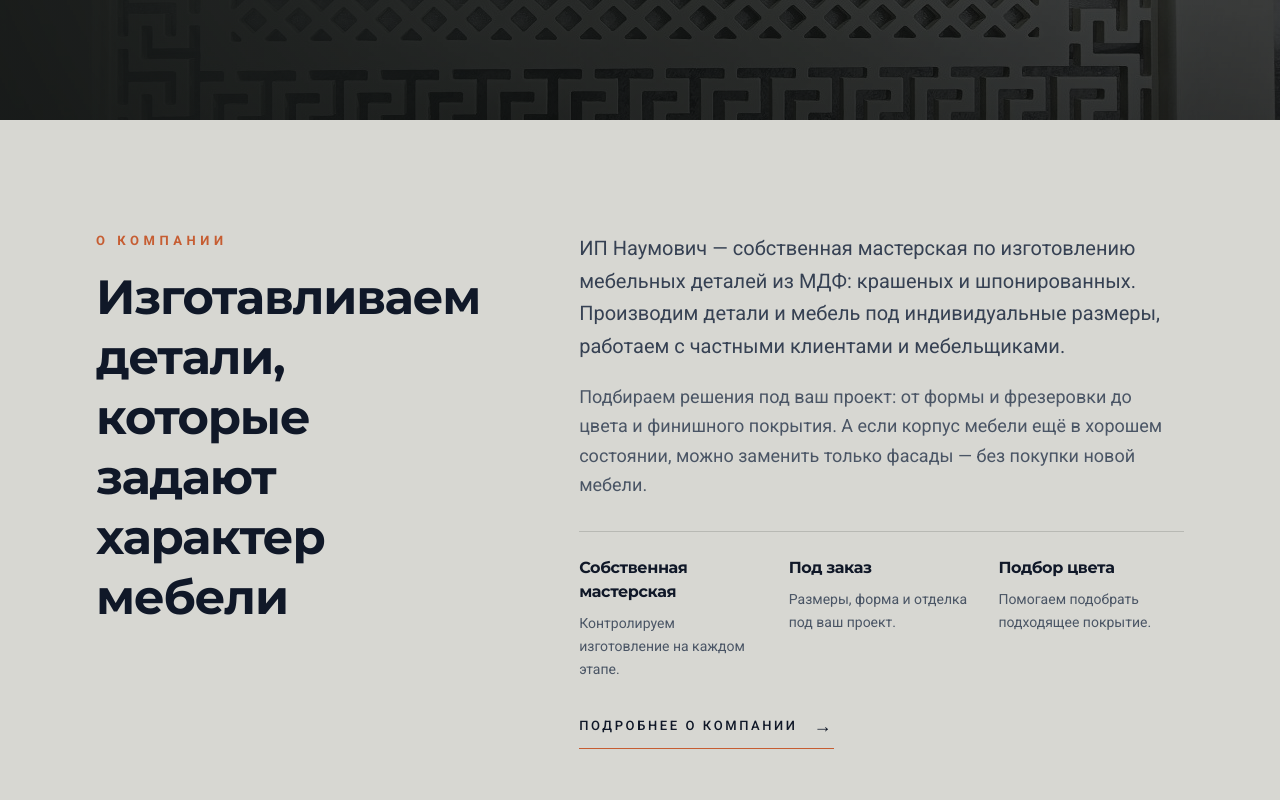
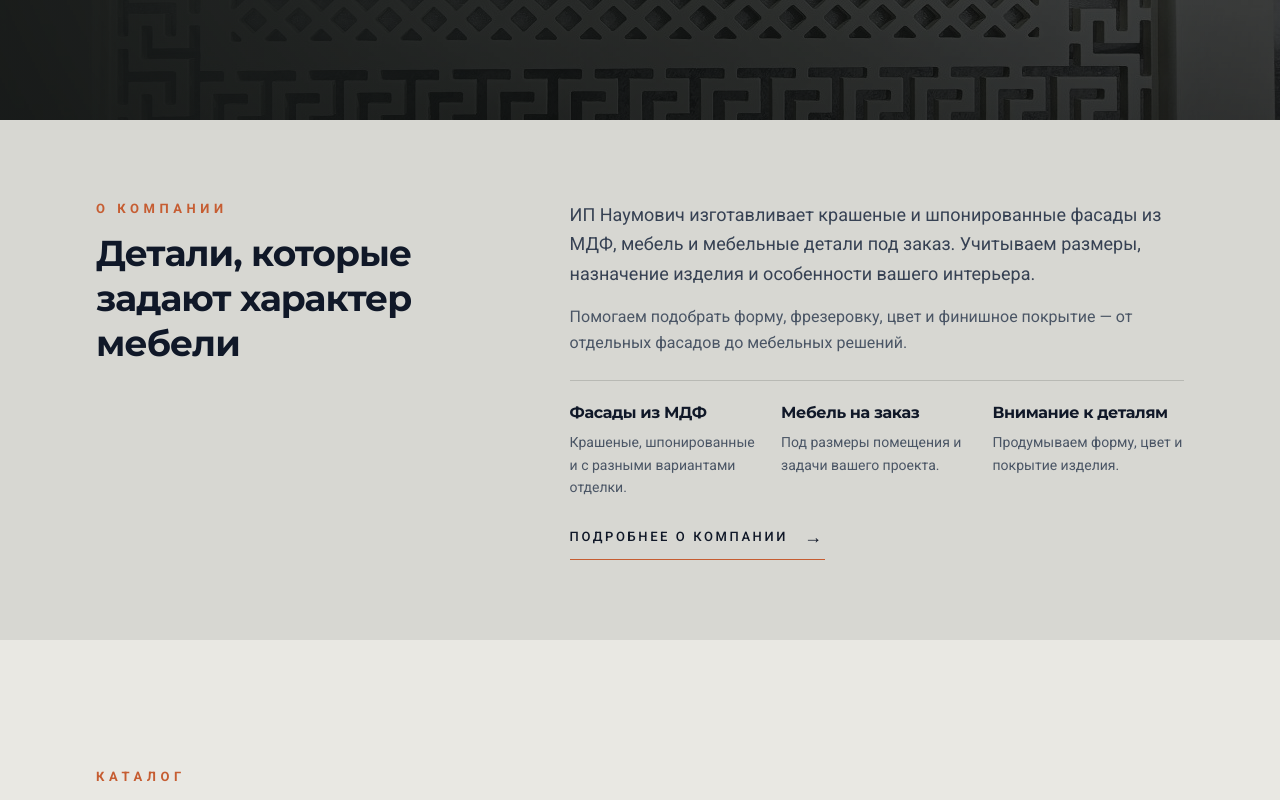
Before and after one commit to IljaBelousow/naumovich-site, a Next.js app: page / in a window 1280 px wide. Shown: the part 680-1480 px from the top of the page. Built offline with nearby package versions, Linux system fonts and the light colour scheme.

Commit message:
Update homepage company block from About page

```diff
--- a/src/app/page.tsx
+++ b/src/app/page.tsx
@@ -39,37 +39,37 @@ export default function Home() {
       {/* === КОНЕЦ ГЛАВНОЙ КАРТИНКИ === */}
 
 
-      {/* === О КОМПАНИИ: первый информационный блок главной === */}
-      <section id="about" className="w-full bg-[#D7D7D2] py-20 sm:py-28">
-        <div className="mx-auto grid w-full max-w-[1600px] gap-12 px-6 sm:px-12 lg:grid-cols-[0.8fr_1.2fr] lg:items-start lg:gap-20 lg:px-20 xl:px-24">
+      {/* === О КОМПАНИИ: краткая версия страницы About === */}
+      <section id="about" className="w-full bg-[#D7D7D2] py-16 sm:py-20">
+        <div className="mx-auto grid w-full max-w-[1600px] gap-8 px-6 sm:px-12 lg:grid-cols-[0.8fr_1.2fr] lg:items-start lg:gap-16 lg:px-20 xl:px-24">
           <div>
-            <p className="mb-4 text-xs font-semibold uppercase tracking-[0.35em] text-[#C65D32]">О компании</p>
-            <h2 className="max-w-xl text-3xl font-light leading-tight tracking-tight text-gray-900 sm:text-4xl lg:text-5xl">
-              Изготавливаем детали, которые задают характер мебели
+            <p className="mb-3 text-xs font-semibold uppercase tracking-[0.35em] text-[#C65D32]">О компании</p>
+            <h2 className="max-w-xl text-3xl font-light leading-tight tracking-tight text-gray-900 sm:text-4xl">
+              Детали, которые задают характер мебели
             </h2>
           </div>
           <div className="max-w-3xl">
-            <p className="text-lg font-normal leading-relaxed text-gray-700 sm:text-xl">
-              ИП Наумович — собственная мастерская по изготовлению мебельных деталей из МДФ: крашеных и шпонированных. Производим детали и мебель под индивидуальные размеры, работаем с частными клиентами и мебельщиками.
+            <p className="text-base font-normal leading-relaxed text-gray-700 sm:text-lg">
+              ИП Наумович изготавливает крашеные и шпонированные фасады из МДФ, мебель и мебельные детали под заказ. Учитываем размеры, назначение изделия и особенности вашего интерьера.
             </p>
-            <p className="mt-5 text-base font-normal leading-relaxed text-gray-600 sm:text-lg">
-              Подбираем решения под ваш проект: от формы и фрезеровки до цвета и финишного покрытия. А если корпус мебели ещё в хорошем состоянии, можно заменить только фасады — без покупки новой мебели.
+            <p className="mt-4 text-sm font-normal leading-relaxed text-gray-600 sm:text-base">
+              Помогаем подобрать форму, фрезеровку, цвет и финишное покрытие — от отдельных фасадов до мебельных решений.
             </p>
-            <div className="mt-8 grid gap-6 border-t border-[#B8B9B4] pt-6 sm:grid-cols-3">
+            <div className="mt-6 grid gap-5 border-t border-[#B8B9B4] pt-5 sm:grid-cols-3">
               <div>
-                <h3 className="text-base font-medium text-gray-900">Собственная мастерская</h3>
-                <p className="mt-2 text-sm font-normal leading-relaxed text-gray-600">Контролируем изготовление на каждом этапе.</p>
+                <h3 className="text-sm font-medium text-gray-900 sm:text-base">Фасады из МДФ</h3>
+                <p className="mt-1.5 text-sm font-normal leading-relaxed text-gray-600">Крашеные, шпонированные и с разными вариантами отделки.</p>
               </div>
               <div>
-                <h3 className="text-base font-medium text-gray-900">Под заказ</h3>
-                <p className="mt-2 text-sm font-normal leading-relaxed text-gray-600">Размеры, форма и отделка под ваш проект.</p>
+                <h3 className="text-sm font-medium text-gray-900 sm:text-base">Мебель на заказ</h3>
+                <p className="mt-1.5 text-sm font-normal leading-relaxed text-gray-600">Под размеры помещения и задачи вашего проекта.</p>
               </div>
               <div>
-                <h3 className="text-base font-medium text-gray-900">Подбор цвета</h3>
-                <p className="mt-2 text-sm font-normal leading-relaxed text-gray-600">Помогаем подобрать подходящее покрытие.</p>
+                <h3 className="text-sm font-medium text-gray-900 sm:text-base">Внимание к деталям</h3>
+                <p className="mt-1.5 text-sm font-normal leading-relaxed text-gray-600">Продумываем форму, цвет и покрытие изделия.</p>
               </div>
             </div>
-            <Link href="/about" className="group mt-8 inline-flex items-center gap-4 border-b border-[#C65D32] pb-2 text-xs font-medium uppercase tracking-[0.2em] text-gray-900 transition-colors hover:text-[#C65D32]">
+            <Link href="/about" className="group mt-6 inline-flex items-center gap-4 border-b border-[#C65D32] pb-2 text-xs font-medium uppercase tracking-[0.2em] text-gray-900 transition-colors hover:text-[#C65D32]">
               Подробнее о компании <span aria-hidden="true" className="text-lg transition-transform duration-300 group-hover:translate-x-1">→</span>
             </Link>
           </div>
```
